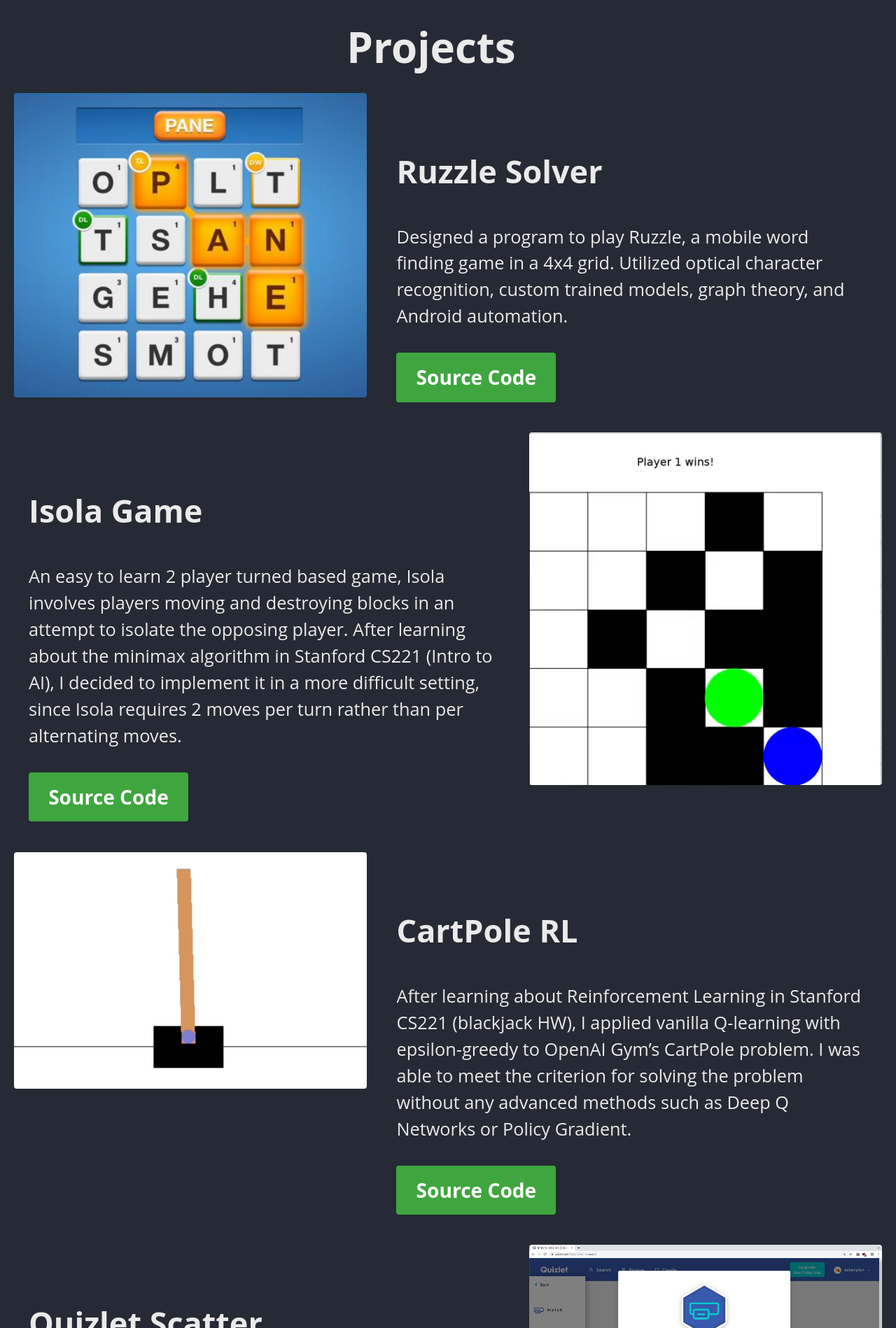
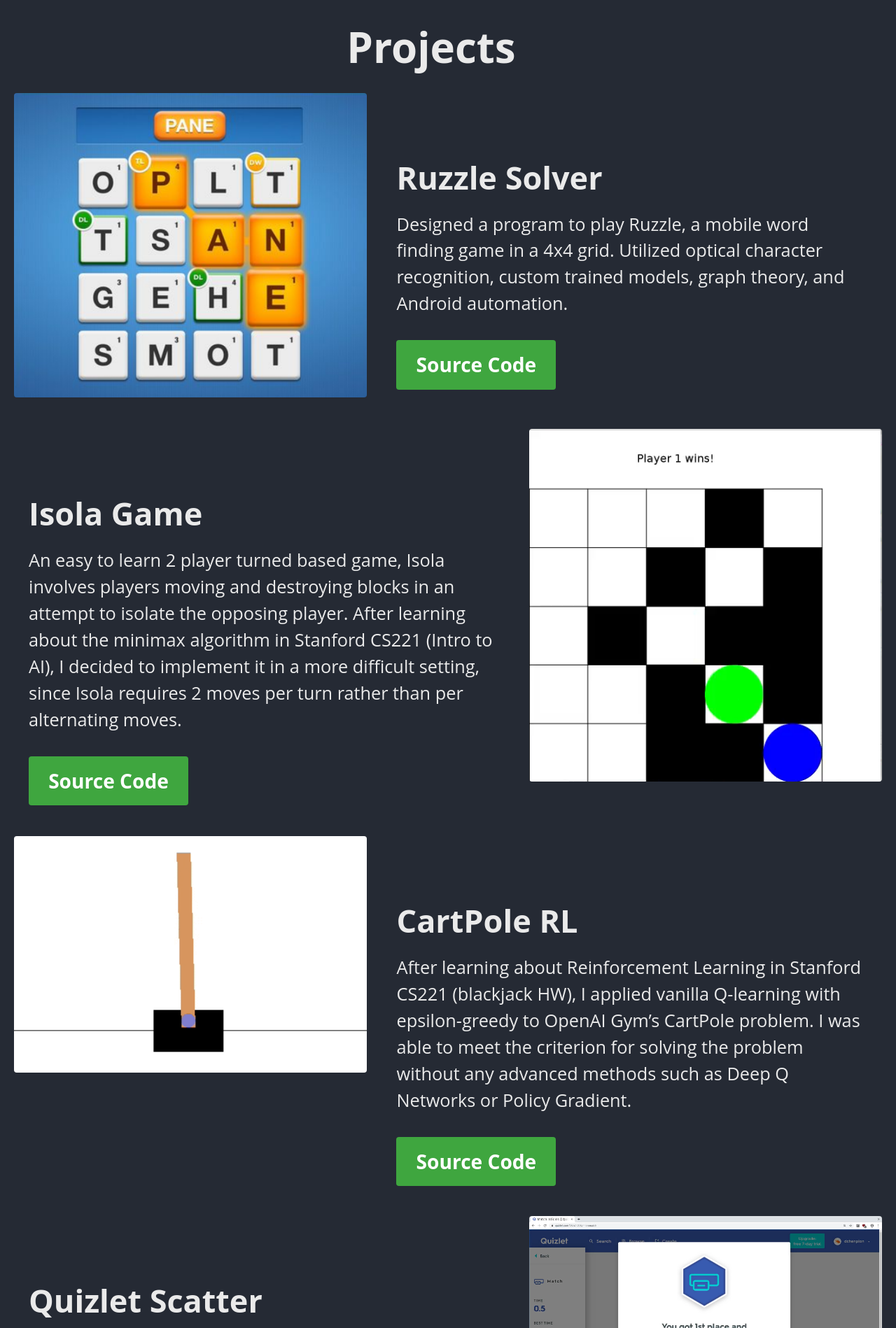
Before and after one commit to dchen327/dchen327.github.io, a Jekyll site: the page built from index.md, in a window 1280 px wide. Shown: the part 1042-2940 px from the top of the page at 70% size. Built offline with Jekyll 4.4.1, drawn with Linux system fonts in a browser that asks for light colours; cached includes are drawn as plain includes.

Commit message:
reset feature text title spacing

```diff
--- a/_sass/minimal-mistakes/_archive.scss
+++ b/_sass/minimal-mistakes/_archive.scss
@@ -67,7 +67,7 @@
 /* remove border*/
 .page__content {
   .archive__item-title {
-    margin-top: 1em;
+    // margin-top: 1em;
     border-bottom: none;
   }
 }
--- a/_sass/minimal-mistakes/_page.scss
+++ b/_sass/minimal-mistakes/_page.scss
@@ -85,8 +85,7 @@ body {
 .page__content {
   h2 {
     font-size: 2em;
-    padding-top: 0.8em;
-    padding-bottom: 1em;
+    padding-bottom: 0.4em;
     border-bottom: 1px solid $border-color;
   }
 
```
